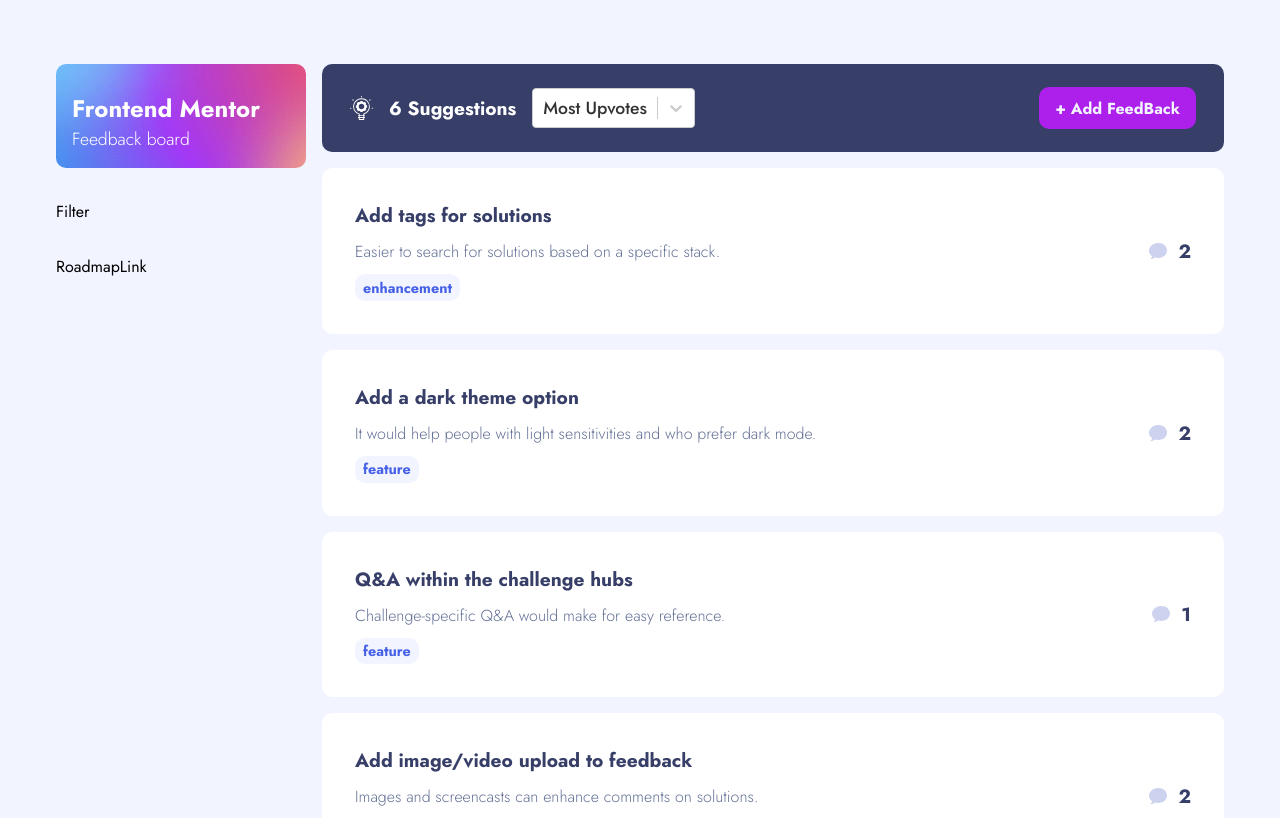
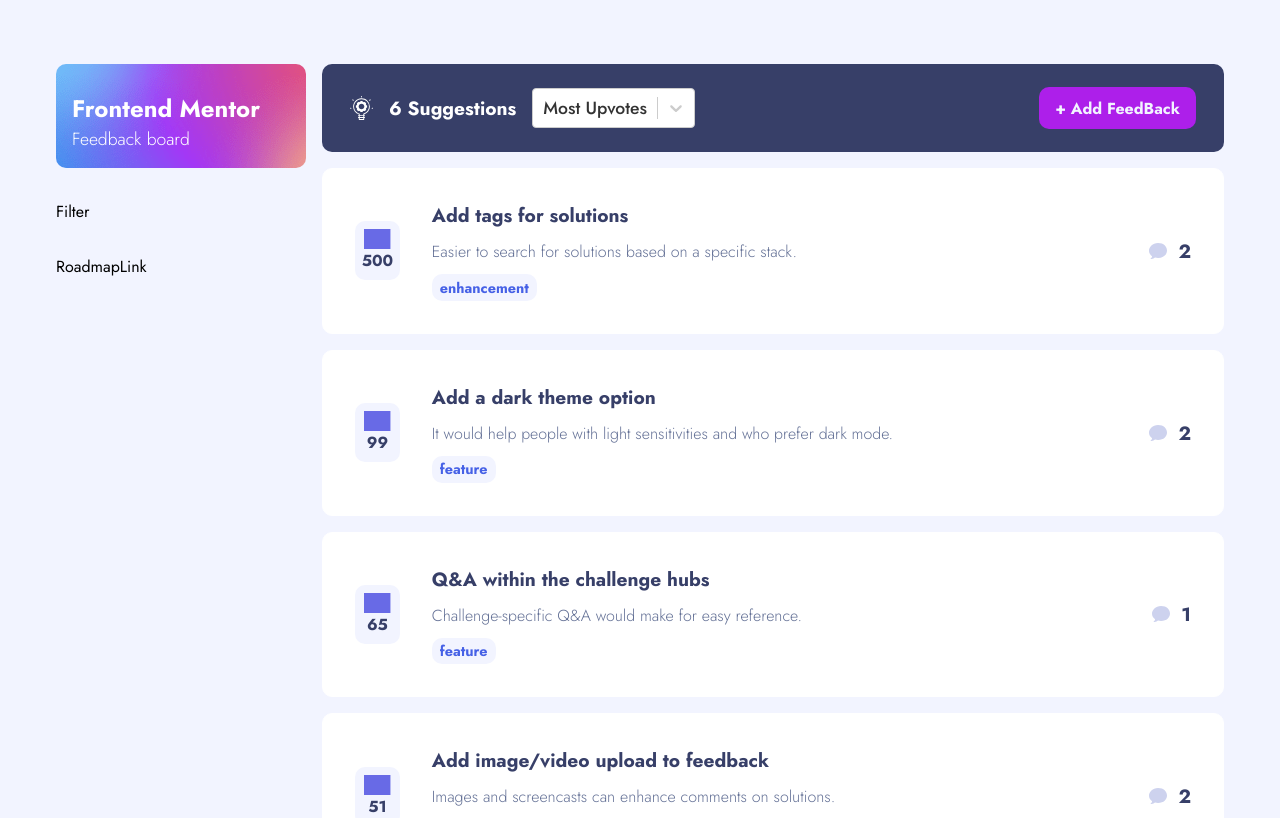
Before and after one commit to davidthus/feedback-products, a React (Create React App) app: page / in a window 1280 px wide. Shown: the top 818 px of the page. Built offline with nearby package versions, Linux system fonts and the light colour scheme; grey boxes are pictures that could not be loaded.

Commit message:
finish upvoting styles and sorting component

```diff
--- a/src/App.tsx
+++ b/src/App.tsx
@@ -23,7 +23,7 @@
 }
 
 export interface request {
-  id: string | number;
+  id: number;
   title: string;
   category: string;
   upvotes: number;
--- a/src/components/FeedbackCard/FeedbackCard.style.ts
+++ b/src/components/FeedbackCard/FeedbackCard.style.ts
@@ -9,7 +9,7 @@
   align-items: center;
   justify-content: space-between;
   border: 1px solid ${(props: any) => props.theme.white};
-  transition: 0.2s;
+  transition: 0.5s;
 
   &:hover {
     border: 1px solid ${(props: any) => props.theme.purple};
@@ -19,7 +19,7 @@
 export const LeftSide = styled.div`
   display: flex;
   align-items: center;
-  gap: 1.5rem;
+  gap: 2rem;
 `;
 
 export const Details = styled.article`
--- a/src/components/FeedbackCard/FeedbackCard.tsx
+++ b/src/components/FeedbackCard/FeedbackCard.tsx
@@ -1,6 +1,7 @@
 import React from "react";
 import { Link } from "react-router-dom";
 import { request } from "../../App";
+import { Upvote } from "../../components";
 import {
   Category,
   Container,
@@ -13,16 +14,15 @@
 } from "./FeedbackCard.style";
 
 function FeedbackCard({
-  feedback: { id, category, title, description, comments },
+  feedback: { id, category, title, description, comments, upvotes },
 }: {
   feedback: request;
 }) {
-  console.log({ id, category, title, description, comments });
-
   return (
-    <Link to={`/${id}`} style={{ textDecoration: "none" }}>
+    <Link to={"/" + id} style={{ textDecoration: "none" }}>
       <Container>
         <LeftSide>
+          <Upvote upvotes={upvotes} id={id} />
           <Details>
             <Heading>{title}</Heading>
             <Description>{description}</Description>
--- /dev/null
+++ b/src/components/Upvote/Upvote.style.ts
@@ -0,0 +1,45 @@
+import styled from "styled-components";
+
+export const Container = styled.button`
+  border-radius: ${(props: any) => props.theme.br};
+  cursor: pointer;
+  display: flex;
+  flex-direction: column;
+  align-items: center;
+  background-color: ${(props: any) =>
+    props.active ? props.theme.moderateBlue : props.theme.ghost};
+  padding: 0.5rem;
+  border: none;
+  width: 2.8rem;
+
+  &:hover {
+    background-color: ${(props: any) =>
+      props.active ? props.theme.moderateBlue : props.theme.modBlueHover};
+  }
+
+  &:active {
+    outline: ${(props: any) => props.theme.modBlueHover} dashed 2px;
+  }
+
+  &:focus {
+    outline: ${(props: any) => props.theme.modBlueHover} dashed 2px;
+  }
+`;
+
+export const Number = styled.b`
+  color: ${(props: any) =>
+    props.active ? props.theme.white : props.theme.navy};
+  font-weight: bold;
+  font-size: 1rem;
+`;
+
+export const Arrow = styled.img`
+  transition: transform 1s ease 0s;
+  height: 20px;
+  transform: ${(props: any) =>
+    props.active ? "rotate(0deg)" : "rotate(180deg)"};
+  filter: ${(props: any) =>
+    props.active
+      ? "invert(97%) sepia(31%) saturate(787%) hue-rotate(179deg) brightness(100%) contrast(102%)"
+      : "invert(42%) sepia(87%) saturate(3459%) hue-rotate(218deg) brightness(90%) contrast(100%)"};
+`;
--- a/src/components/Upvote/Upvote.tsx
+++ b/src/components/Upvote/Upvote.tsx
@@ -1,7 +1,24 @@
-import React from "react";
+import React, { useState } from "react";
+import { Arrow, Container, Number } from "./Upvote.style";
 
-function Upvote() {
-  return <div>Upvote</div>;
+function Upvote({ upvotes, id }: { upvotes: number; id: number }) {
+  const [active, setActive] = useState(false);
+
+  function handleClick(e: any) {
+    e.preventDefault();
+    setActive((prev) => !prev);
+  }
+
+  return (
+    <Container onClick={handleClick} active={active ? true : false}>
+      <Arrow
+        src="https://www.reshot.com/preview-assets/icons/EUCMLYADT9/arrow-chevron-down-EUCMLYADT9.svg"
+        alt="arrow"
+        active={active ? true : false}
+      />
+      <Number active={active ? true : false}>{upvotes}</Number>
+    </Container>
+  );
 }
 
 export default Upvote;
--- a/src/components/index.ts
+++ b/src/components/index.ts
@@ -10,6 +10,7 @@
 import RoadmapCard from "./RoadmapCard/RoadmapCard";
 import RoadmapGrid from "./RoadmapGrid/RoadmapGrid";
 import RoadmapLink from "./RoadmapLink/RoadmapLink";
+import Upvote from "./Upvote/Upvote";
 
 export {
   AddFeedback,
@@ -24,4 +25,5 @@
   RoadmapCard,
   RoadmapGrid,
   RoadmapLink,
+  Upvote,
 };
--- a/src/data.json
+++ b/src/data.json
@@ -6,7 +6,7 @@
   },
   "productRequests": [
     {
-      "id": "1",
+      "id": 1,
       "title": "Add tags for solutions",
       "category": "enhancement",
       "upvotes": 500,
@@ -15,7 +15,7 @@
       "description": "Easier to search for solutions based on a specific stack.",
       "comments": [
         {
-          "id": " 1",
+          "id": 1,
           "content": "Awesome idea! Trying to find framework-specific projects within the hubs can be tedious",
           "user": {
             "image": "https://product-feedback-app-ten.vercel.app/assets/user-images/image-suzanne.jpg",
@@ -25,7 +25,7 @@
           "replies": []
         },
         {
-          "id": " 2",
+          "id": 2,
           "content": "Please use fun, color-coded labels to easily identify them at a glance",
           "user": {
             "image": "https://product-feedback-app-ten.vercel.app/assets/user-images/image-thomas.jpg",
@@ -37,7 +37,7 @@
       ]
     },
     {
-      "id": " 2",
+      "id": 2,
       "title": "Add a dark theme option",
       "category": "feature",
       "upvotes": 99,
@@ -46,7 +46,7 @@
       "description": "It would help people with light sensitivities and who prefer dark mode.",
       "comments": [
         {
-          "id": " 3",
+          "id": 3,
           "content": "Also, please allow styles to be applied based on system preferences. I would love to be able to browse Frontend Mentor in the evening after my device’s dark mode turns on without the bright background it currently has.",
           "user": {
             "image": "https://product-feedback-app-ten.vercel.app/assets/user-images/image-elijah.jpg",
@@ -56,7 +56,7 @@
           "replies": []
         },
         {
-          "id": " 4",
+          "id": 4,
           "content": "Second this! I do a lot of late night coding and reading. Adding a dark theme can be great for preventing eye strain and the headaches that result. It’s also quite a trend with modern apps and  apparently saves battery life.",
           "user": {
             "image": "https://thirsty-clarke-9a6686.netlify.app/user-images/image-james.jpg",
@@ -87,7 +87,7 @@
       ]
     },
     {
-      "id": " 3",
+      "id": 3,
       "title": "Q&A within the challenge hubs",
       "category": "feature",
       "upvotes": 65,
@@ -96,7 +96,7 @@
       "description": "Challenge-specific Q&A would make for easy reference.",
       "comments": [
         {
-          "id": " 5",
+          "id": 5,
           "content": "Much easier to get answers from devs who can relate, since they've either finished the challenge themselves or are in the middle of it.",
           "user": {
             "image": "https://thirsty-clarke-9a6686.netlify.app/user-images/image-george.jpg",
@@ -108,7 +108,7 @@
       ]
     },
     {
-      "id": " 4",
+      "id": 4,
       "title": "Add image/video upload to feedback",
       "category": "enhancement",
       "upvotes": 51,
@@ -117,7 +117,7 @@
       "description": "Images and screencasts can enhance comments on solutions.",
       "comments": [
         {
-          "id": " 6",
+          "id": 6,
           "content": "Right now, there is no ability to add images while giving feedback which isn't ideal because I have to use another app to show what I mean",
           "user": {
             "image": "https://thirsty-clarke-9a6686.netlify.app/user-images/image-javier.jpg",
@@ -127,7 +127,7 @@
           "replies": []
         },
         {
-          "id": " 7",
+          "id": 7,
           "content": "Yes I'd like to see this as well. Sometimes I want to add a short video or gif to explain the site's behavior..",
           "user": {
             "image": "https://thirsty-clarke-9a6686.netlify.app/user-images/image-roxanne.jpg",
@@ -139,7 +139,7 @@
       ]
     },
     {
-      "id": " 5",
+      "id": 5,
       "title": "Ability to follow others",
       "category": "feature",
       "upvotes": 42,
@@ -148,7 +148,7 @@
       "description": "Stay updated on comments and solutions other people post.",
       "comments": [
         {
-          "id": " 8",
+          "id": 8,
           "content": "I also want to be notified when devs I follow submit projects on FEM. Is in-app notification also in the pipeline?",
           "user": {
             "image": "https://thirsty-clarke-9a6686.netlify.app/user-images/image-victoria.jpg",
@@ -168,7 +168,7 @@
           ]
         },
         {
-          "id": " 9",
+          "id": 9,
           "content": "I've been saving the profile URLs of a few people and I check what they’ve been doing from time to time. Being able to follow them solves that",
           "user": {
             "image": "https://thirsty-clarke-9a6686.netlify.app/user-images/image-jackson.jpg",
@@ -180,7 +180,7 @@
       ]
     },
     {
-      "id": " 6",
+      "id": 6,
       "title": "Preview images not loading",
       "category": "bug",
       "upvotes": 3,
@@ -190,7 +190,7 @@
       "comments": []
     },
     {
-      "id": " 7",
+      "id": 7,
       "title": "More comprehensive reports",
       "category": "feature",
       "upvotes": 123,
@@ -199,7 +199,7 @@
       "description": "It would be great to see a more detailed breakdown of solutions.",
       "comments": [
         {
-          "id": " 10",
+          "id": 10,
           "content": "This would be awesome! It would be so helpful to see an overview of my code in a way that makes it easy to spot where things could be improved.",
           "user": {
             "image": "https://thirsty-clarke-9a6686.netlify.app/user-images/image-victoria.jpg",
@@ -209,7 +209,7 @@
           "replies": []
         },
         {
-          "id": " 11",
+          "id": 11,
           "content": "Yeah, this would be really good. I'd love to see deeper insights into my code!",
           "user": {
             "image": "https://thirsty-clarke-9a6686.netlify.app/user-images/image-jackson.jpg",
@@ -221,7 +221,7 @@
       ]
     },
     {
-      "id": " 8",
+      "id": 8,
       "title": "Learning paths",
       "category": "feature",
       "upvotes": 28,
--- a/src/pages/Home/Home.tsx
+++ b/src/pages/Home/Home.tsx
@@ -33,6 +33,20 @@
           <Banner setSortOrder={setSortOrder} requests={productRequests} />
           {productRequests
             .filter((req: request) => req.status === "suggestion")
+            .sort((a, b): any => {
+              switch (sortOrder) {
+                case "most-upvotes":
+                  return b.upvotes - a.upvotes;
+                case "least-upvotes":
+                  return a.upvotes - b.upvotes;
+                case "most-comments":
+                  return b.comments.length - a.comments.length;
+                case "least-comments":
+                  return a.comments.length - b.comments.length;
+                default:
+                  return b.upvotes - a.upvotes;
+              }
+            })
             .map((req) => {
               return <FeedbackCard key={req.id} feedback={req} />;
             })}
--- a/src/theme.ts
+++ b/src/theme.ts
@@ -48,6 +48,7 @@
   navy: "rgb(55, 63, 104)",
   white: "rgb(255, 255, 255)",
   moderateBlue: "rgb(70, 97, 230)",
+  modBlueHover: "rgb(207, 215, 255)",
   ghost: "rgb(242, 244, 255)",
   purple: "rgb(173, 31, 234)",
   lightBlue: "rgb(100, 113, 150)",
```
